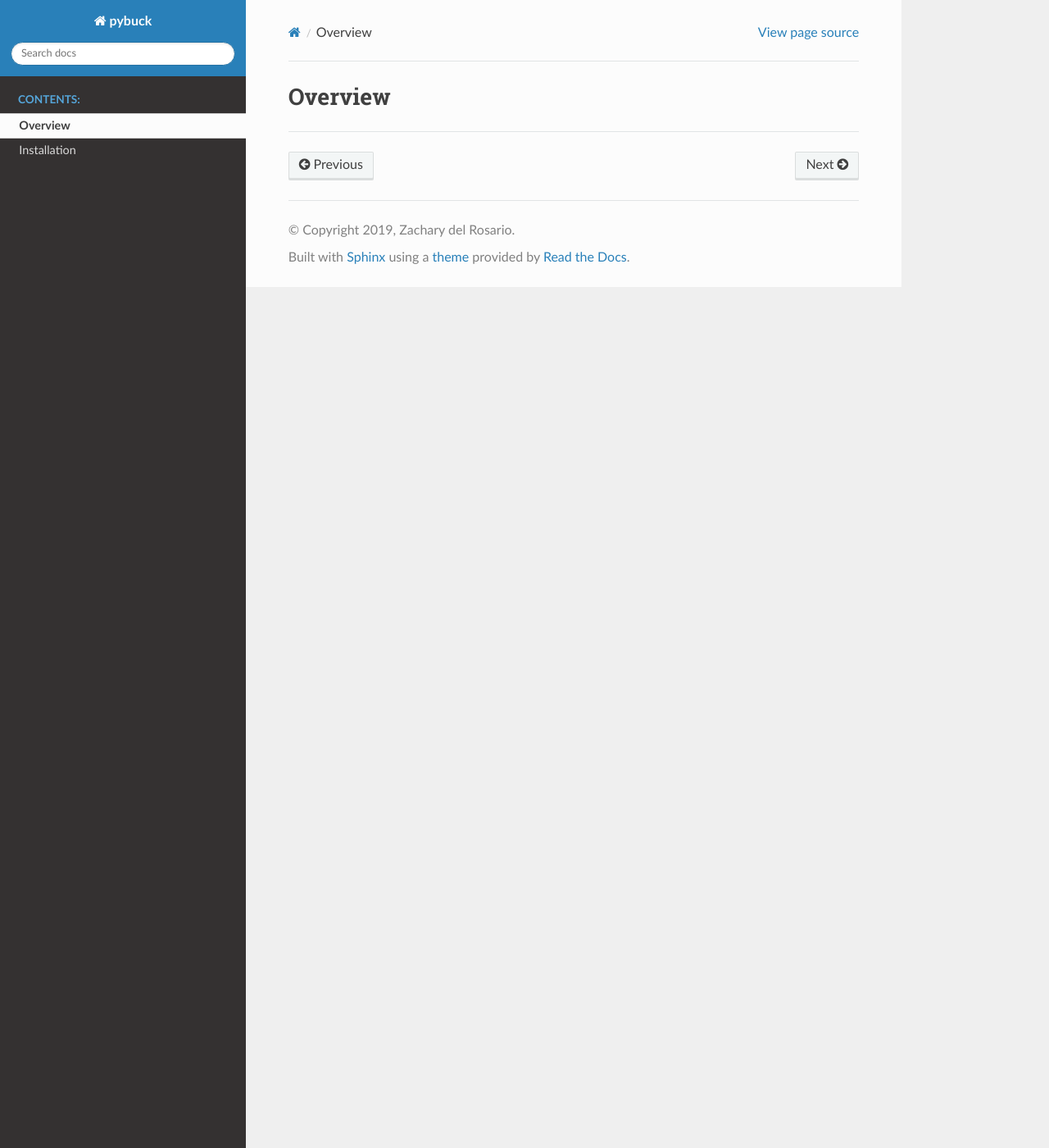
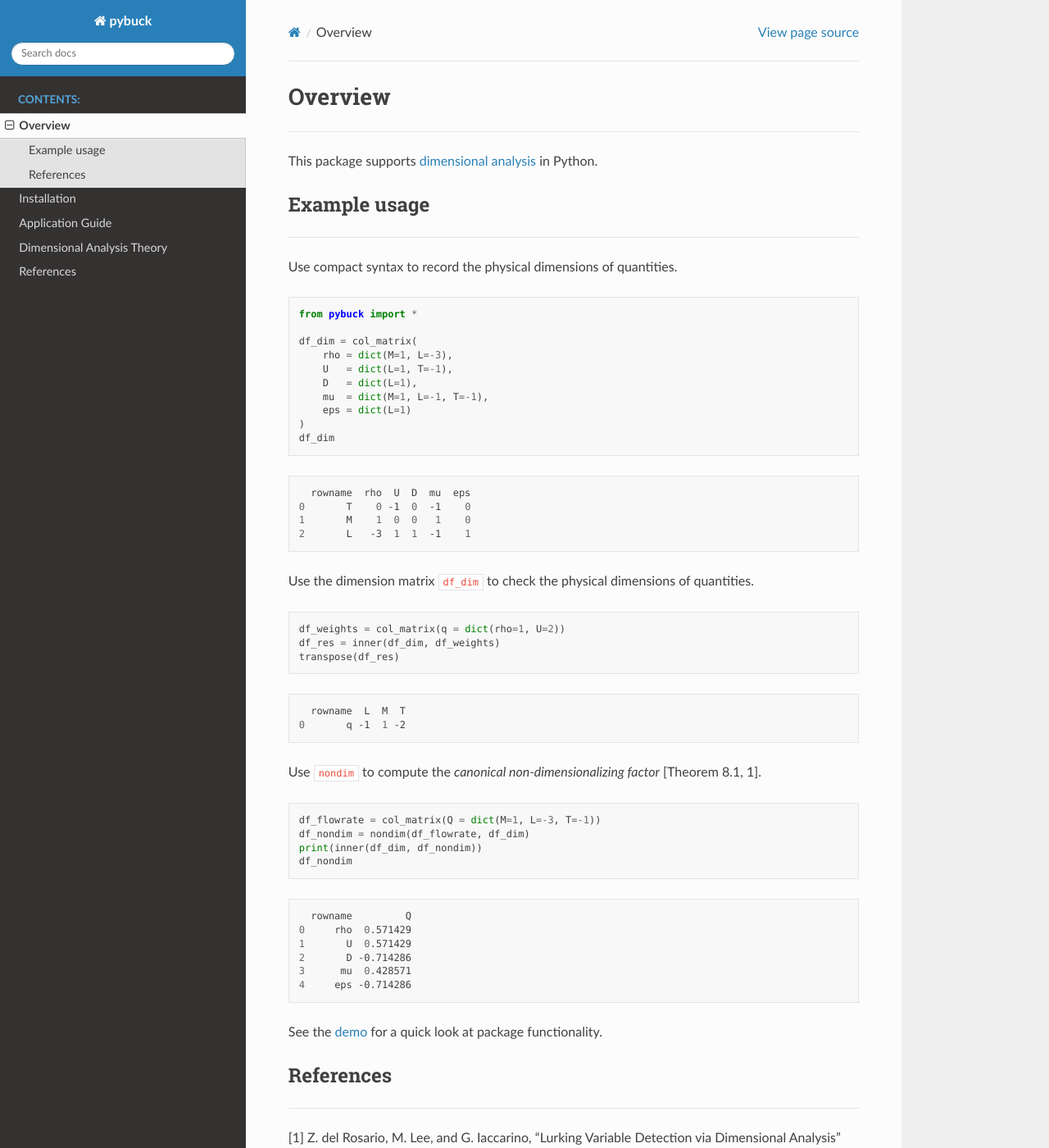
Before and after one commit to zdelrosario/pybuck, a Sphinx documentation site: the page built from doc/usage/overview.md, in a window 1280 px wide and 1400 px high. Shown: the whole window at 82% size. Built offline with Sphinx 7.4.7 and the Read the Docs theme 2.0.0, drawn with Linux system fonts in a browser that asks for light colours; formulas are drawn with MathJax 3; some of the changed text lies outside the part shown.

Commit message:
more documentation; application guide

````diff
--- a/doc/conf.py
+++ b/doc/conf.py
@@ -36,7 +36,10 @@ extensions = [
     "sphinx.ext.autodoc",
     "sphinx.ext.napoleon",
     "sphinx.ext.autosummary",
-    "recommonmark"
+    # "sphinx.ext.mathjax",
+    "sphinx.ext.imgmath",
+    "recommonmark",
+    "sphinx_markdown_tables"
 ]
 
 autodoc_default_flags = ["members"]
@@ -62,3 +65,5 @@ html_theme = 'sphinx_rtd_theme'
 # relative to this directory. They are copied after the builtin static files,
 # so a file named "default.css" will overwrite the builtin "default.css".
 html_static_path = ['_static']
+
+mathjax_path="https://cdn.mathjax.org/mathjax/latest/MathJax.js?config=TeX-AMS-MML_HTMLorMML"
--- a/doc/index.rst
+++ b/doc/index.rst
@@ -7,6 +7,8 @@ Welcome to pybuck's documentation!
 
    usage/overview
    usage/installation
+   usage/application
+   usage/theory
 
 .. autosummary::
    :toctree: stubs
--- a/doc/usage/overview.md
+++ b/doc/usage/overview.md
@@ -1,3 +1,73 @@
 # Overview
 
 ---
+
+This package supports [dimensional
+analysis](https://en.wikipedia.org/wiki/Dimensional_analysis) in Python.
+
+## Example usage
+
+---
+
+Use compact syntax to record the physical dimensions of quantities.
+
+```python
+from pybuck import *
+
+df_dim = col_matrix(
+    rho = dict(M=1, L=-3),
+    U   = dict(L=1, T=-1),
+    D   = dict(L=1),
+    mu  = dict(M=1, L=-1, T=-1),
+    eps = dict(L=1)
+)
+df_dim
+```
+
+```bash
+  rowname  rho  U  D  mu  eps
+0       T    0 -1  0  -1    0
+1       M    1  0  0   1    0
+2       L   -3  1  1  -1    1
+```
+
+Use the dimension matrix `df_dim` to check the physical dimensions of quantities.
+
+```python
+df_weights = col_matrix(q = dict(rho=1, U=2))
+df_res = inner(df_dim, df_weights)
+transpose(df_res)
+```
+
+```bash
+  rowname  L  M  T
+0       q -1  1 -2
+```
+
+Use `nondim` to compute the *canonical non-dimensionalizing factor* [Theorem 8.1, 1].
+
+```python
+df_flowrate = col_matrix(Q = dict(M=1, L=-3, T=-1))
+df_nondim = nondim(df_flowrate, df_dim)
+print(inner(df_dim, df_nondim))
+df_nondim
+```
+
+```bash
+  rowname         Q
+0     rho  0.571429
+1       U  0.571429
+2       D -0.714286
+3      mu  0.428571
+4     eps -0.714286
+```
+
+See the
+[demo](https://github.com/zdelrosario/pybuck/blob/master/examples/quick_demo.ipynb)
+for a quick look at package functionality.
+
+## References
+
+---
+
+[1] Z. del Rosario, M. Lee, and G. Iaccarino, "Lurking Variable Detection via Dimensional Analysis" (2019) SIAM/ASA Journal on Uncertainty Quantification
--- /dev/null
+++ b/doc/usage/theory.md
@@ -0,0 +1,9 @@
+# Dimensional Analysis Theory
+
+---
+
+TODO
+
+# References
+
+---
````
Also changed, not shown: README.md (+1 -1 lines), doc/usage/application.md (added, +164 -0 lines), doc/usage/installation.md (+3 -0 lines).
